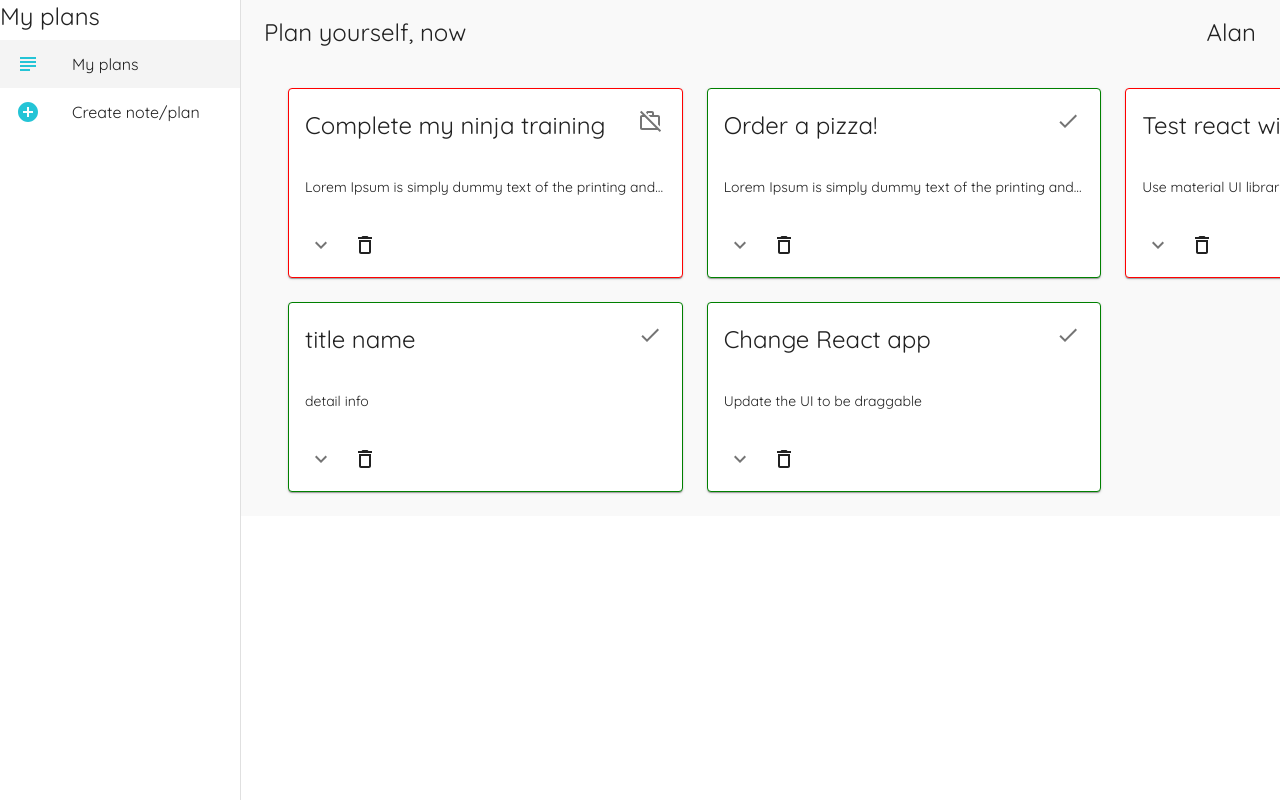
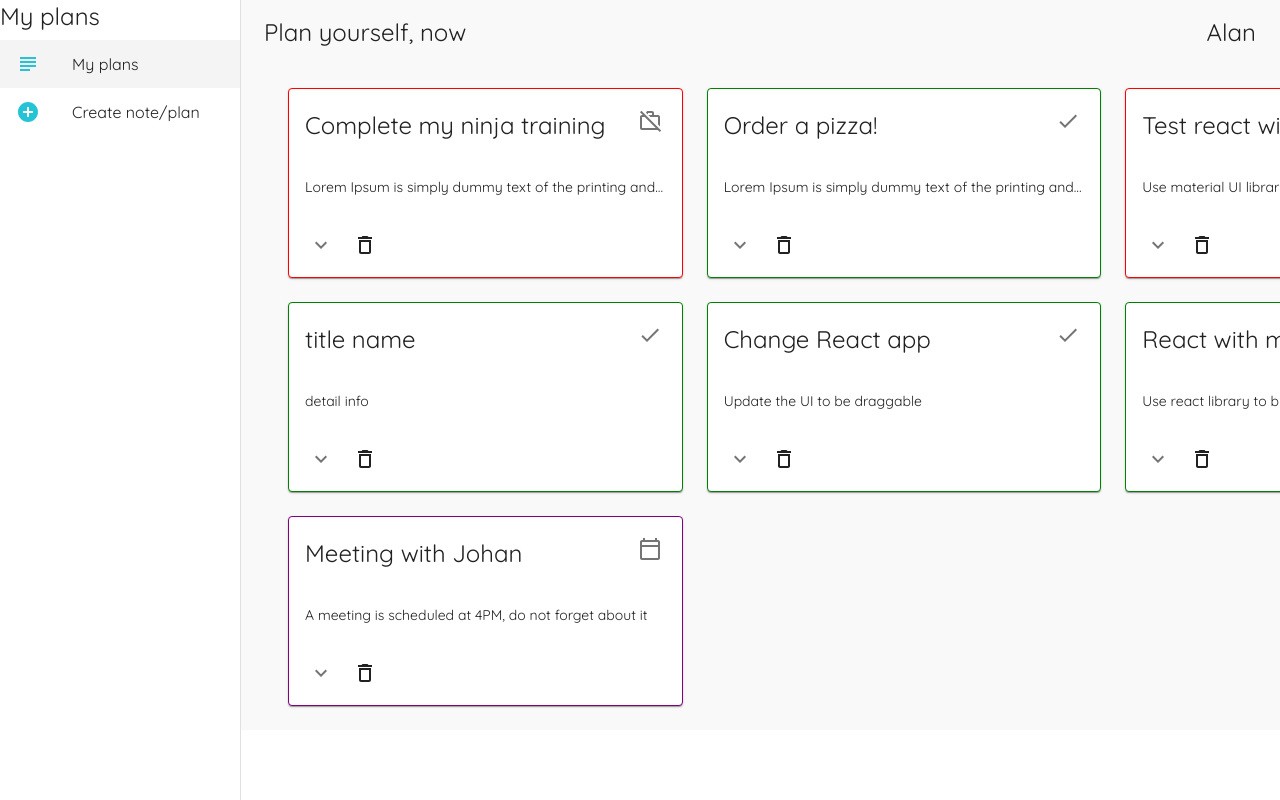
Before and after one commit to HaoWang95/react-personal-site, a React (Create React App) app: page / in a window 1280 px wide. Shown: the top 800 px of the page. Built offline with nearby package versions, Linux system fonts and the light colour scheme; data requests are answered from the project's data file.

Commit message:
dnd update

```diff
--- a/JsonData/db.json
+++ b/JsonData/db.json
@@ -29,6 +29,18 @@
       "detail": "Update the UI to be draggable",
       "category": "todo",
       "id": 6
+    },
+    {
+      "title": "React with microfront end",
+      "detail": "Use react library to build some frontend projects",
+      "category": "todo",
+      "id": 7
+    },
+    {
+      "title": "Meeting with Johan",
+      "detail": "A meeting is scheduled at 4PM, do not forget about it",
+      "category": "reminder",
+      "id": 8
     }
   ]
 }
--- a/package.json
+++ b/package.json
@@ -10,6 +10,7 @@
     "@testing-library/user-event": "^12.1.10",
     "json-server": "^0.16.3",
     "react": "^17.0.2",
+    "react-beautiful-dnd": "^13.1.0",
     "react-dom": "^17.0.2",
     "react-router-dom": "^5.2.0",
     "react-scripts": "4.0.3",
--- a/src/components/Note.js
+++ b/src/components/Note.js
@@ -2,6 +2,7 @@ import React, { useEffect, useState } from 'react';
 import Grid from '@material-ui/core/Grid';
 import Container from '@material-ui/core/Container';
 import NoteCard from './NoteCard';
+import { DragDropContext, Draggable, Droppable } from 'react-beautiful-dnd';
 
 export default function Note() {
     const [noteList, setNoteList] = useState([])
@@ -13,24 +14,53 @@ export default function Note() {
     }, []);
 
     const handleDelete = async (id) => {
-        await fetch("http://localhost:8080/notes/"+id, {
-            method:'Delete'
+        await fetch("http://localhost:8080/notes/" + id, {
+            method: 'Delete'
         });
         const newNoteList = noteList.filter(note => note.id !== id);
         setNoteList(newNoteList)
     }
+
+    const handleOnDragEnd = (result) => {
+        console.log(result);
+        if(!result.destination) return;
+        const [reorderedNoteList] = noteList.splice(result.source.index, 1);
+        noteList.splice(result.destination.index, 0, reorderedNoteList);
+        setNoteList(noteList);
+    }
+
+
     function renderNoteList() {
         return (
             <Container>
-                <Grid container spacing={3}>
-                    {noteList.map(note => {
-                        return (
-                            <Grid item key={note.id} xs={12} sm={6} md={4} lg={4}>
-                                <NoteCard note={note} handleDelete={handleDelete}/>
+                <DragDropContext onDragEnd={handleOnDragEnd}>
+                    <Droppable droppableId="dndGrid">
+                        {(provided) => (
+                            <Grid container spacing={3} className="dndGrid" {...provided.droppableProps} ref={provided.innerRef} >
+                                {noteList.map((note, index) => {
+                                    console.log(note.id, index);
+                                    return (
+                                        <Draggable key={note.id.toString()} index={index} draggableId={note.id.toString()}>
+                                            {(providedDraggable) => (
+                                                <Grid
+                                                    {...providedDraggable.draggableProps}
+                                                    {...providedDraggable.dragHandleProps}
+                                                    ref={providedDraggable.innerRef}
+                                                    item
+                                                    key={note.id}
+                                                    xs={12} sm={6} md={4} lg={4}
+                                                >
+                                                    <NoteCard note={note} handleDelete={handleDelete} />
+                                                </Grid>
+                                            )}
+                                        </Draggable>
+                                    )
+                                })}
+                                {provided.placeholder}
                             </Grid>
-                        )
-                    })}
-                </Grid>
+                        )}
+                    </Droppable>
+                </DragDropContext>
             </Container>
         )
     }
```
Also changed, not shown: 1 other file (tests, documents, lock files or other folders).
